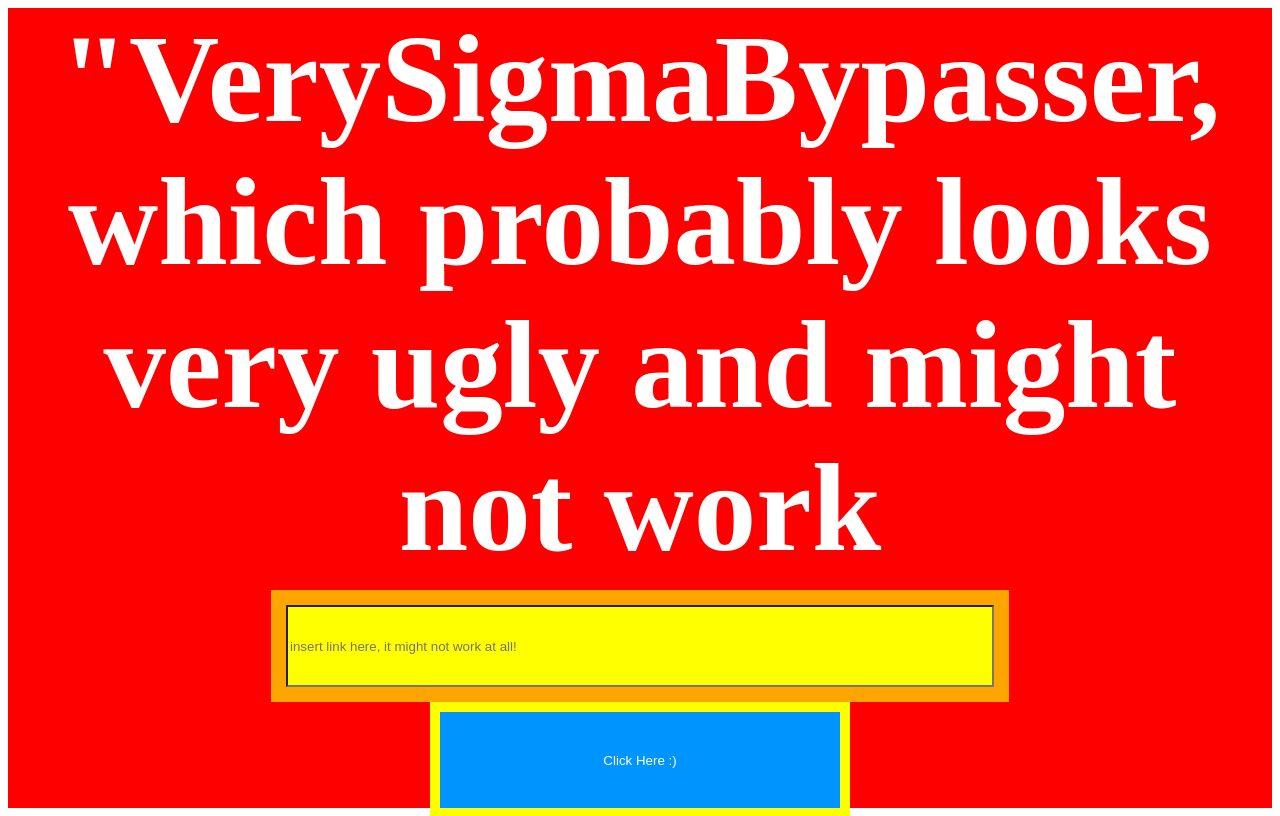
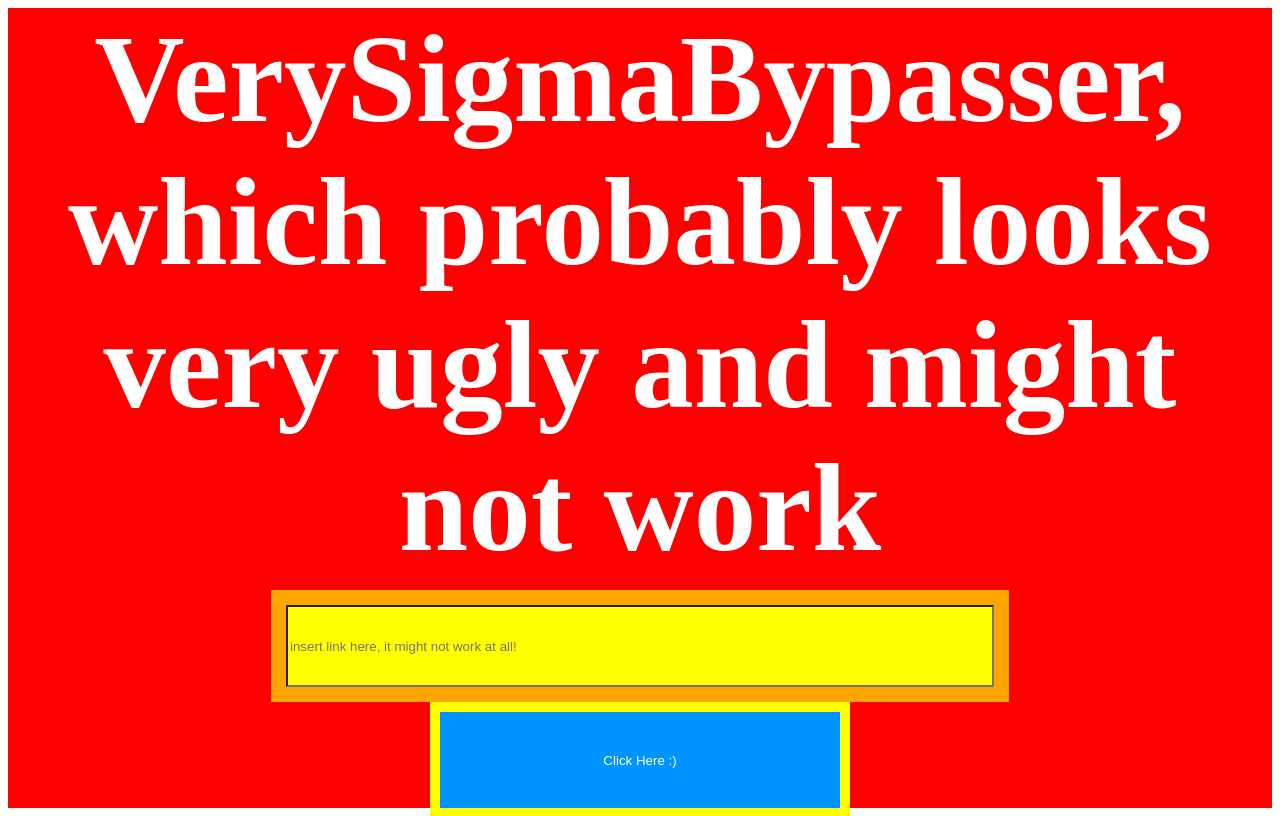
Before and after one commit to gco-12345/vsb, a plain HTML site: page main.html in a window 1280 px wide. Drawn offline with Linux system fonts and the light colour scheme.

Commit message:
Update main.html

```diff
--- a/main.html
+++ b/main.html
@@ -8,7 +8,7 @@
 </head>
 <body>
   <div class="container">
-    <div class="text">"VerySigmaBypasser, which probably looks very ugly and might not work</div>
+    <div class="text">VerySigmaBypasser, which probably looks very ugly and might not work</div>
     <input type-"text" id="url" placeholder="insert link here, it might not work at all!"/>
     <button class="redirect" onclick="redirect()">Click Here :)</button>
     <script src="proxy.js"></script>
```
